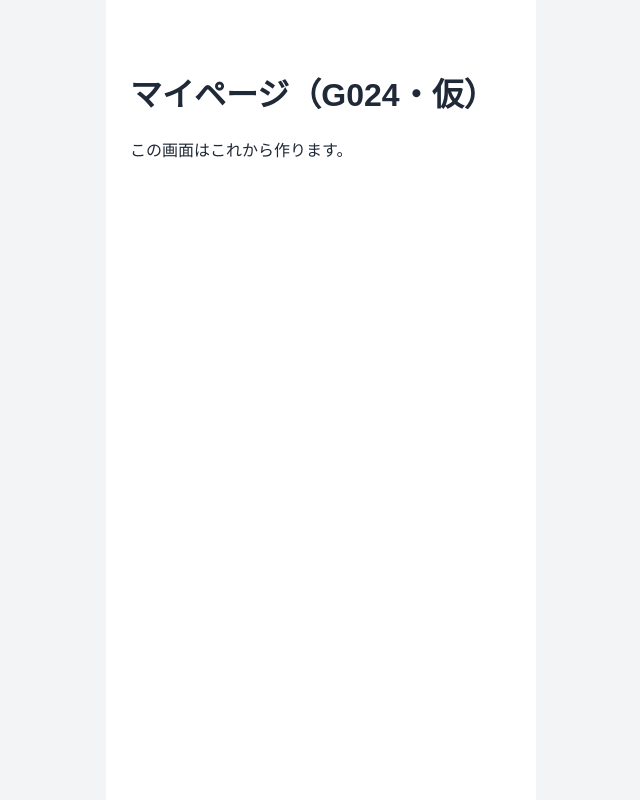
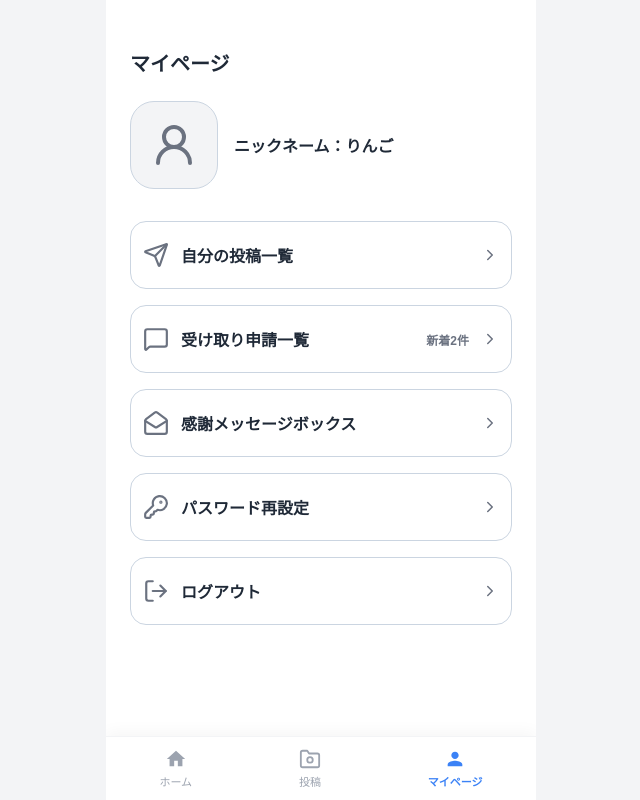
Before and after one commit to babychan-x/sabap, a React (Vite) app in the folder frontend-student/: page /mypage in a window 1280 px wide. Shown: the whole page, without its empty margins (319-959 px from the left). Built offline with nearby package versions, Linux system fonts and the light colour scheme; a web font is replaced by a local one.

Commit message:
G024 マイページ画面を作成しました

```diff
--- a/frontend-student/src/features/mypage/pages/StudentMyPage.css
+++ b/frontend-student/src/features/mypage/pages/StudentMyPage.css
@@ -1,2 +1,138 @@
-/* G024 マイページ画面だけの見た目（配置）。
-   色・ボタンは共通CSS（src/styles/）を使う。 */
+/* G024 マイページ */
+
+.mypage {
+  position: relative;
+  display: flex;
+  flex-direction: column;
+  height: 100vh;
+  height: 100dvh;
+  padding: 0;
+  overflow: hidden;
+}
+
+/* スクロール可能なコンテンツ部分 */
+.mypage__content {
+  flex: 1;
+  min-height: 0;
+  overflow-y: auto;
+  padding: 48px 24px 88px;
+}
+
+/* 画面タイトル */
+.mypage__header {
+  margin: 0 0 24px;
+  font-size: 20px;
+  font-weight: 600;
+  color: var(--color-text);
+}
+
+/* ユーザー情報 */
+.mypage__profile {
+  display: flex;
+  align-items: center;
+  gap: 16px;
+  margin-bottom: 32px;
+}
+
+/* ユーザーアイコン */
+.mypage__user-icon {
+  display: flex;
+  align-items: center;
+  justify-content: center;
+  flex-shrink: 0;
+  width: 88px;
+  height: 88px;
+  border: 1px solid var(--color-border);
+  border-radius: 24px;
+  background: var(--color-page-bg);
+  color: var(--color-text-muted);
+  overflow: hidden;
+}
+
+.mypage__user-icon img {
+  width: 100%;
+  height: 100%;
+  object-fit: cover;
+}
+
+/* ニックネーム */
+.mypage__nickname {
+  min-width: 0;
+  margin: 0;
+  font-size: var(--font-size-base);
+  font-weight: 600;
+  overflow-wrap: anywhere;
+}
+
+/* メニュー一覧 */
+.mypage__menu {
+  display: flex;
+  flex-direction: column;
+  gap: 16px;
+}
+
+/* メニューボタン */
+.mypage__menu-button {
+  display: flex;
+  align-items: center;
+  gap: 12px;
+  width: 100%;
+  min-height: 68px;
+  padding: 16px 12px;
+
+  border: 1px solid var(--color-border);
+  border-radius: 16px;
+  background: var(--color-surface);
+
+  color: var(--color-text);
+  font-family: inherit;
+  font-size: var(--font-size-base);
+  font-weight: 600;
+  text-align: left;
+
+  cursor: pointer;
+  transition: background-color 0.15s ease;
+}
+
+/* ボタン押下時 */
+.mypage__menu-button:active {
+  background: var(--color-page-bg);
+}
+
+/* キーボード操作時 */
+.mypage__menu-button:focus-visible {
+  outline: 2px solid var(--color-focus);
+  outline-offset: 2px;
+}
+
+/* メニュー左側のアイコン */
+.mypage__menu-icon {
+  flex-shrink: 0;
+  width: 26px;
+  height: 26px;
+  color: var(--color-text-muted);
+}
+
+/* メニュー名 */
+.mypage__menu-label {
+  flex: 1;
+  min-width: 0;
+  overflow-wrap: anywhere;
+}
+
+/* 新着件数 */
+.mypage__new-count {
+  flex-shrink: 0;
+  font-size: 12px;
+  font-weight: 600;
+  color: var(--color-text-muted);
+  white-space: nowrap;
+}
+
+/* 右側の矢印 */
+.mypage__arrow {
+  flex-shrink: 0;
+  width: 18px;
+  height: 18px;
+  color: var(--color-text-muted);
+}
--- a/frontend-student/src/features/mypage/pages/StudentMyPage.jsx
+++ b/frontend-student/src/features/mypage/pages/StudentMyPage.jsx
@@ -1,13 +1,168 @@
 import './StudentMyPage.css'
 
 // G024 マイページ画面（studentMyPage）
-// ※ 仮の画面。外部設計書 G024 の入出力項目・イベントに合わせて中身を作る。
-// 主なAPI（仮）: F-1
+
+import { useNavigate } from 'react-router-dom'
+import {
+  UserRound,
+  Send,
+  MessageSquare,
+  MailOpen,
+  KeyRound,
+  LogOut,
+  ChevronRight,
+} from 'lucide-react'
+import BottomNav from '../../../components/BottomNav'
+
 export default function StudentMyPage() {
+  const navigate = useNavigate()
+
+  // ユーザー情報（試運転用の仮データ）
+  // TODO: バックエンドからログイン中のユーザー情報を取得する
+  const nickname = 'りんご'
+  const userIcon = null
+  const newRequestCount = 2
+
+  // 自分の投稿一覧（G027）
+  const myPost = () => {
+    navigate('/mypage/posts')
+  }
+
+  // 受け取り申請一覧（G033）
+  const myRequests = () => {
+    navigate('/mypage/applications')
+  }
+
+  // 感謝メッセージボックス（G032）
+  const thankYouMessages = () => {
+    navigate('/mypage/messages')
+  }
+
+  // パスワード再設定（G025）
+  const resetPassword = () => {
+    navigate('/mypage/password')
+  }
+
+  // ログアウト確認画面（G038）
+  const logout = () => {
+    navigate('/mypage/logout')
+  }
+
   return (
-    <main className="page">
-      <h1>マイページ（G024・仮）</h1>
-      <p>この画面はこれから作ります。</p>
-    </main>
+    <div className="page mypage">
+
+      {/* スクロール可能なコンテンツ部分 */}
+      <main className="mypage__content">
+
+        {/* 画面タイトル */}
+        <h1 className="mypage__header">
+          マイページ
+        </h1>
+
+        {/* ユーザー情報 */}
+        <div className="mypage__profile">
+
+          {/* ユーザーアイコン */}
+          <div className="mypage__user-icon">
+            {userIcon ? (
+              <img
+                src={userIcon}
+                alt="ユーザーアイコン"
+              />
+            ) : (
+              <UserRound size={48} aria-hidden="true" />
+            )}
+          </div>
+
+          {/* ニックネーム */}
+          <p className="mypage__nickname">
+            ニックネーム：{nickname}
+          </p>
+
+        </div>
+
+        {/* メニュー一覧 */}
+        <div className="mypage__menu">
+
+          {/* 自分の投稿一覧 */}
+          <button
+            type="button"
+            className="mypage__menu-button"
+            onClick={myPost}
+          >
+            <Send className="mypage__menu-icon" />
+            <span className="mypage__menu-label">
+              自分の投稿一覧
+            </span>
+            <ChevronRight className="mypage__arrow" />
+          </button>
+
+          {/* 受け取り申請一覧 */}
+          <button
+            type="button"
+            className="mypage__menu-button"
+            onClick={myRequests}
+          >
+            <MessageSquare className="mypage__menu-icon" />
+            <span className="mypage__menu-label">
+              受け取り申請一覧
+            </span>
+
+            {/* 新着がある場合のみ件数を表示 */}
+            {newRequestCount > 0 && (
+              <span className="mypage__new-count">
+                新着{newRequestCount}件
+              </span>
+            )}
+
+            <ChevronRight className="mypage__arrow" />
+          </button>
+
+          {/* 感謝メッセージボックス */}
+          <button
+            type="button"
+            className="mypage__menu-button"
+            onClick={thankYouMessages}
+          >
+            <MailOpen className="mypage__menu-icon" />
+            <span className="mypage__menu-label">
+              感謝メッセージボックス
+            </span>
+            <ChevronRight className="mypage__arrow" />
+          </button>
+
+          {/* パスワード再設定 */}
+          <button
+            type="button"
+            className="mypage__menu-button"
+            onClick={resetPassword}
+          >
+            <KeyRound className="mypage__menu-icon" />
+            <span className="mypage__menu-label">
+              パスワード再設定
+            </span>
+            <ChevronRight className="mypage__arrow" />
+          </button>
+
+          {/* ログアウト */}
+          <button
+            type="button"
+            className="mypage__menu-button"
+            onClick={logout}
+          >
+            <LogOut className="mypage__menu-icon" />
+            <span className="mypage__menu-label">
+              ログアウト
+            </span>
+            <ChevronRight className="mypage__arrow" />
+          </button>
+
+        </div>
+      </main>
+
+      {/* 共通の下部ナビゲーション */}
+      <BottomNav active="mypage" />
+
+    </div>
   )
 }
```
